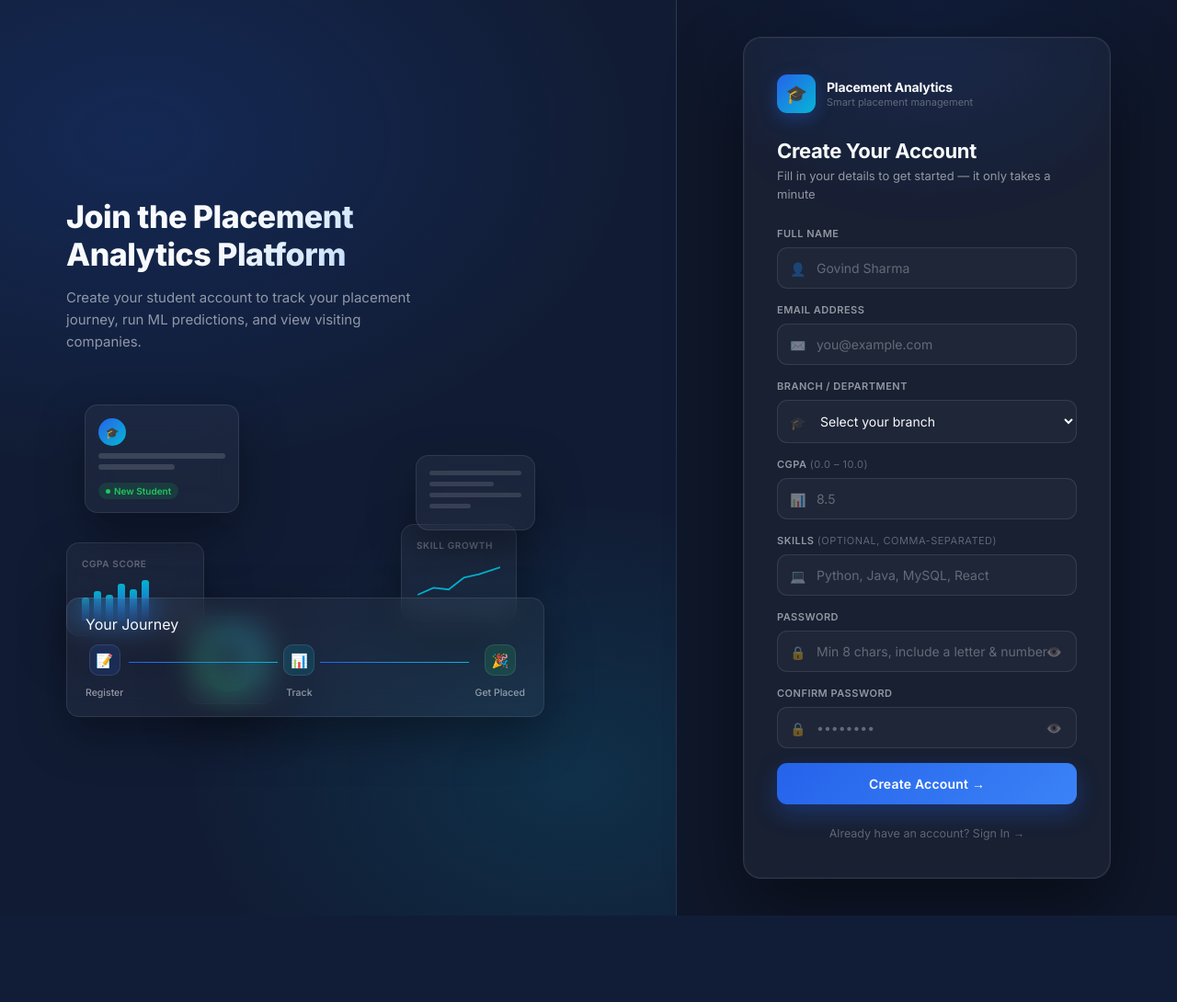
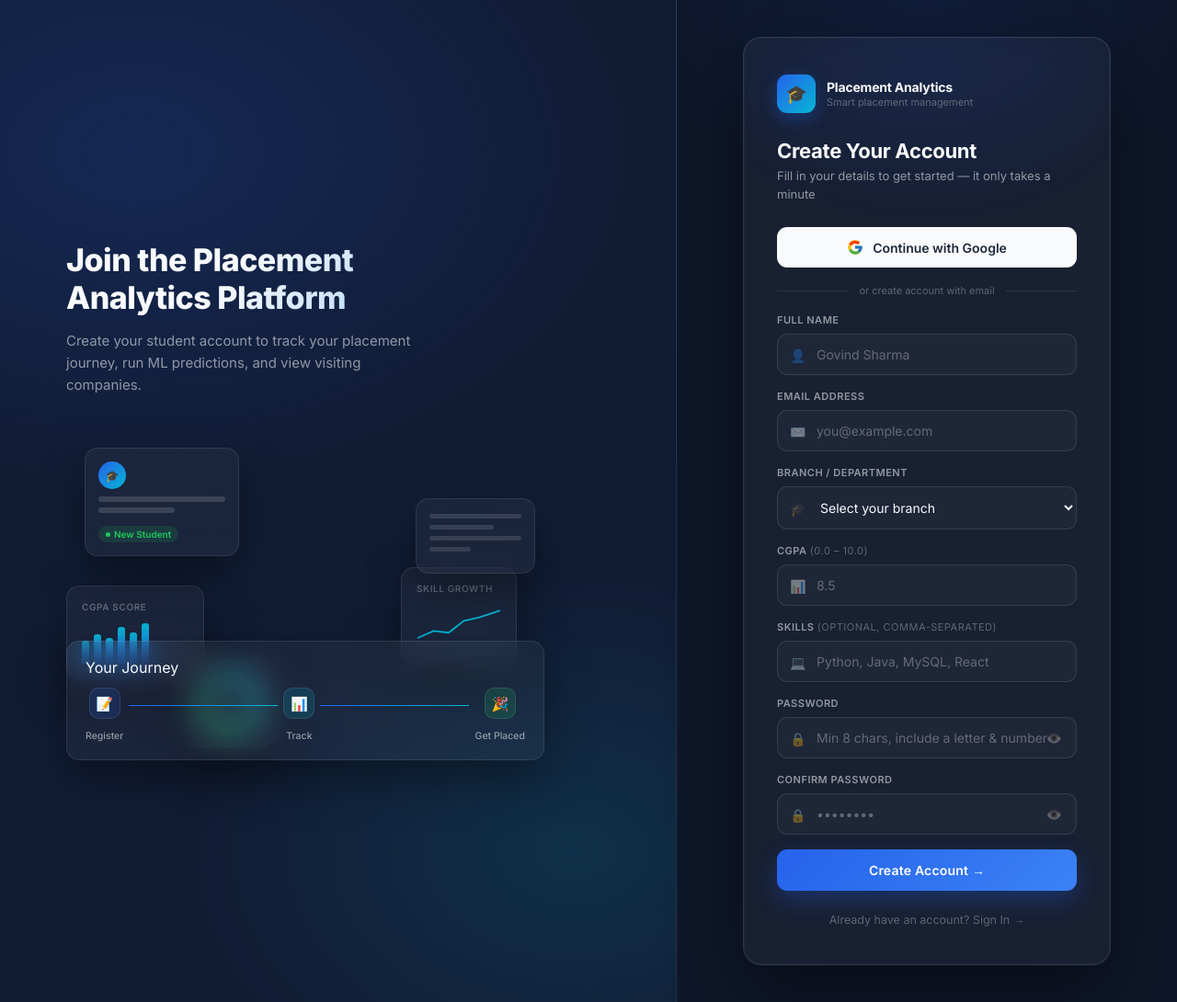
Before and after one commit to govindturkar69-crypto/Placement-Analytics, a Flask app: page /register in a window 1280 px wide. Shown: the whole page at 92% size. Before the commit the page ends 996 px from the top, so only its background shows below. Run offline with Flask 3, Linux system fonts and the light colour scheme.

Commit message:
Fix styling of select option and add continue with google in register page

```diff
--- a/placement_analytics/templates/auth_base.html
+++ b/placement_analytics/templates/auth_base.html
@@ -349,6 +349,10 @@
       background: rgba(37, 99, 235, 0.05);
       box-shadow: 0 0 0 3px rgba(37, 99, 235, 0.14);
     }
+    .form-control option {
+      background-color: var(--bg-elevated);
+      color: var(--text);
+    }
     .eye-btn {
       position: absolute; right: 12px; top: 50%;
       transform: translateY(-50%);
--- a/placement_analytics/templates/register.html
+++ b/placement_analytics/templates/register.html
@@ -90,6 +90,22 @@
     </div>
   {% endfor %}
 {% endwith %}
+
+<a class="btn-oauth" href="{{ url_for('login_google') }}">
+  <svg viewBox="0 0 48 48" aria-hidden="true">
+    <path fill="#FFC107" d="M43.6 20.5H42V20H24v8h11.3c-1.6 4.6-6 8-11.3 8-6.6 0-12-5.4-12-12s5.4-12 12-12c3.1 0 5.8 1.1 8 3l6-6C34.5 5.5 29.6 3.5 24 3.5 12.7 3.5 3.5 12.7 3.5 24S12.7 44.5 24 44.5 44.5 35.3 44.5 24c0-1.2-.1-2.4-.3-3.5z"></path>
+    <path fill="#FF3D00" d="M6.3 14.7l6.6 4.8C14.6 15.8 18.9 13 24 13c3.1 0 5.8 1.1 8 3l6-6C34.5 6.5 29.6 4.5 24 4.5c-7.7 0-14.4 4.4-17.7 10.2z"></path>
+    <path fill="#4CAF50" d="M24 44.5c5.5 0 10.4-1.9 14.1-5.1l-6.5-5.5c-2 1.5-4.6 2.4-7.6 2.4-5.3 0-9.7-3.4-11.3-8.1l-6.6 5.1C9.5 39.9 16.2 44.5 24 44.5z"></path>
+    <path fill="#1976D2" d="M43.6 20.5H42V20H24v8h11.3c-.8 2.3-2.2 4.2-4 5.6l6.5 5.5c-.5.4 6.7-4.9 6.7-15.6 0-1.2-.1-2.4-.4-3.5z"></path>
+  </svg>
+  Continue with Google
+</a>
+
+<div class="divider">
+  <div class="divider-line"></div>
+  <span class="divider-text">or create account with email</span>
+  <div class="divider-line"></div>
+</div>
 
 <div class="form-group">
   <label class="form-label" for="reg_name">Full Name</label>
```
